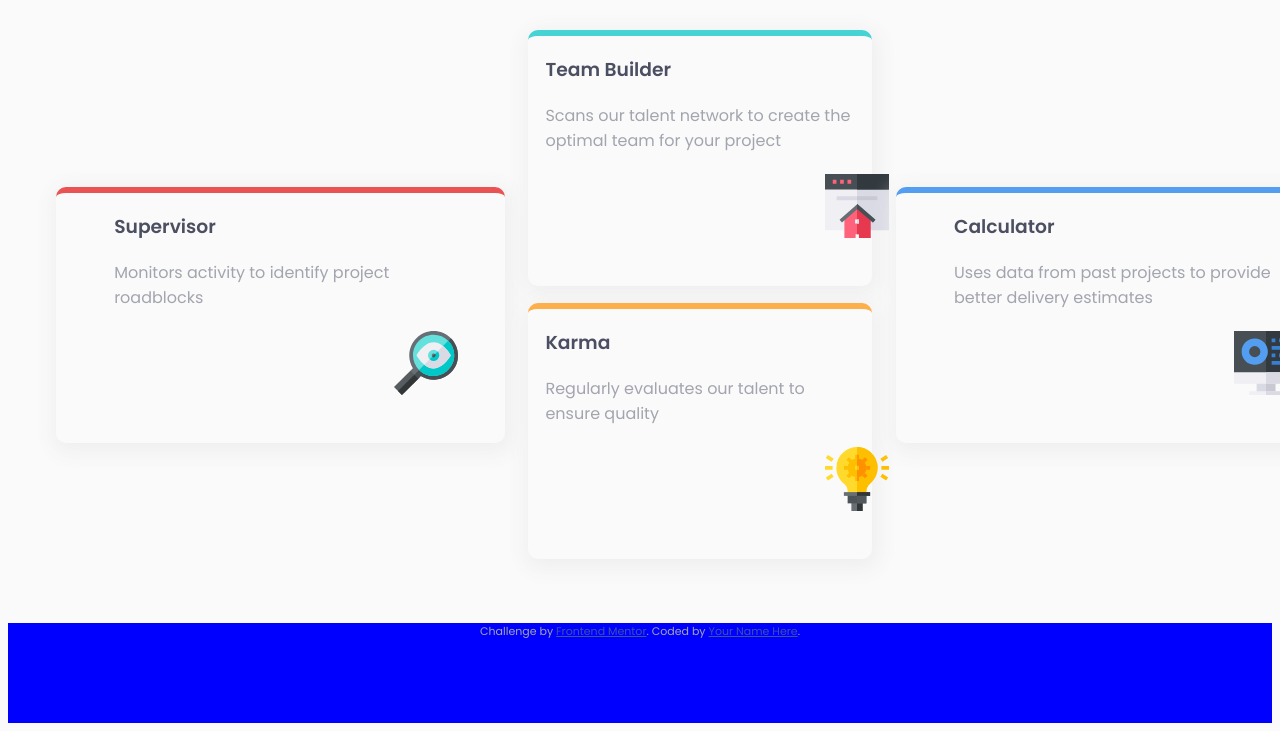
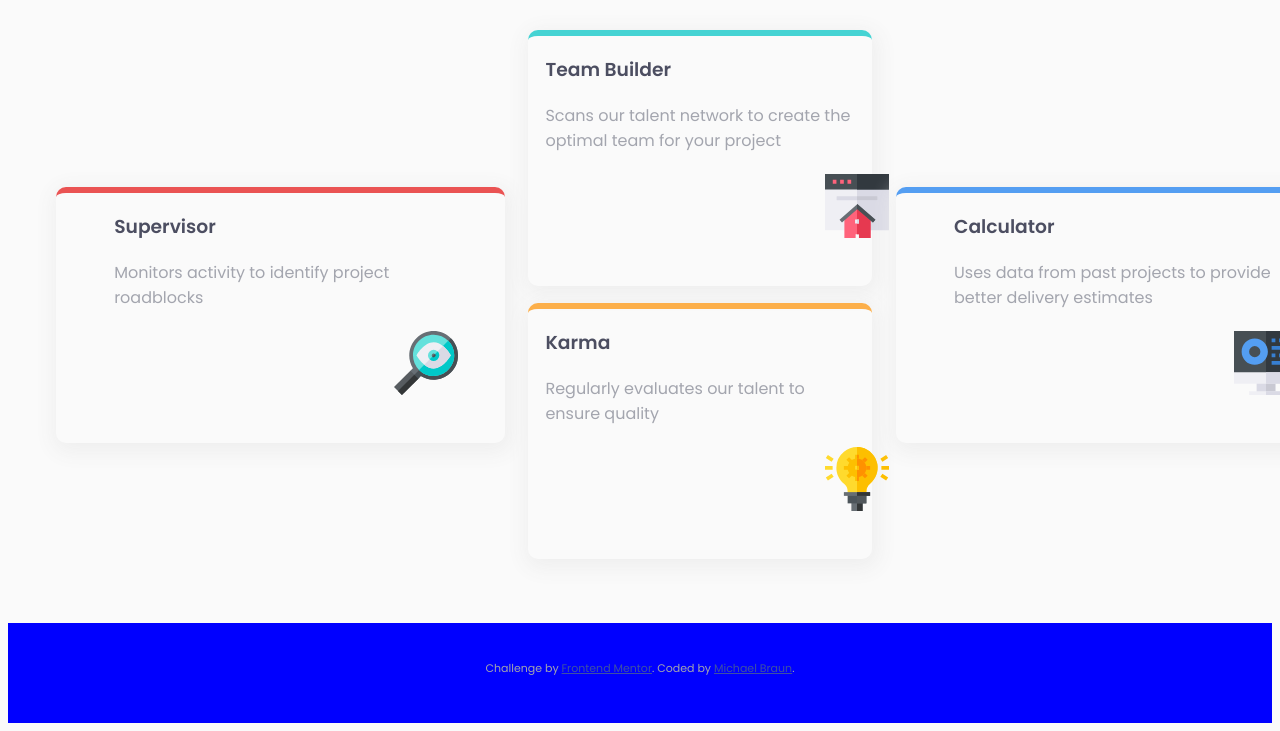
Before and after one commit to Protector1985/FeMentorPractice1, a plain HTML site: page index.html in a window 1280 px wide. Shown: the part 198-929 px from the top of the page. Drawn offline with Linux system fonts and the light colour scheme.

Commit message:
Add attribution and my name.

```diff
--- a/index.html
+++ b/index.html
@@ -59,7 +59,7 @@
     <footer>
       <p class="attribution">
         Challenge by <a href="https://www.frontendmentor.io?ref=challenge" target="_blank">Frontend Mentor</a>.
-        Coded by <a href="#">Your Name Here</a>.
+        Coded by <a href="#">Michael Braun</a>.
       </p>
     </footer>
 
--- a/style.css
+++ b/style.css
@@ -89,7 +89,7 @@ footer {
 
 
 
-.attribution { font-size: 11px; text-align: center; }
+.attribution { font-size: 11px; text-align: center; padding-top: 3%; }
 .attribution a { color: hsl(228, 45%, 44%); }
 
 #headline {
```
